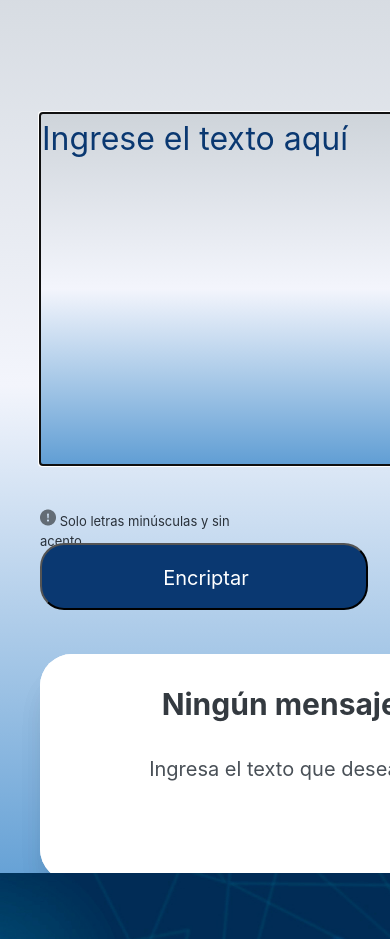
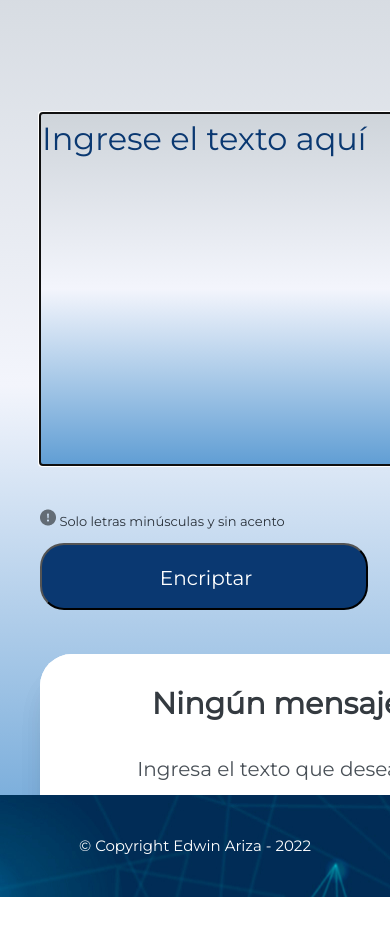
Before and after one commit to edwinariza92/encriptador-alura, a plain HTML site: page index.html in a window 390 px wide. Shown: the part 127-1066 px from the top of the page. After the commit the page ends 1024 px from the top, so only its background shows below. Drawn offline with Linux system fonts and the light colour scheme; a web font is replaced by a local one.

Commit message:
correccion de footer y cambio de font

```diff
--- a/index.html
+++ b/index.html
@@ -7,6 +7,9 @@
   <meta name="viewport" content="width=device-width, initial-scale=1.0">
   <link rel="stylesheet" href="reset.css/reset.css">
   <link rel="stylesheet" href="style.css">
+  <link rel="preconnect" href="https://fonts.googleapis.com">
+  <link rel="preconnect" href="https://fonts.gstatic.com" crossorigin>
+  <link href="https://fonts.googleapis.com/css2?family=Monoton&family=Montserrat:ital,wght@0,100;0,200;0,300;0,400;1,100;1,200&family=Rubik+Bubbles&display=swap" rel="stylesheet">
   <script src="script.js"></script>
   <title>Encriptador</title>
 </head>
--- a/style.css
+++ b/style.css
@@ -4,10 +4,7 @@ body{
     width: 100%;
     height: 1024px;
     background: linear-gradient(#CED4DA,#F3F5FC,#609ED4);
-}
-
-main{
-    display: block;
+    font-family: 'Montserrat', sans-serif;
 }
 
 .logo{
@@ -31,7 +28,7 @@ textarea{
     left: 240px;
     top: 168px;
     border: none;
-    font-family: 'Inter';
+    font-family: 'Montserrat', sans-serif;
     font-style: normal;
     font-weight: 400;
     font-size: 32px;
@@ -39,12 +36,13 @@ textarea{
     color: #0A3871;
 }
 ::placeholder{
-    font-family: 'Inter';
+    font-family: 'Montserrat', sans-serif;
     font-style: normal;
     font-weight: 400;
     font-size: 32px;
     line-height: 150%;
     color: #0A3871;
+    outline: none;
 }
 
 .frame1{
@@ -63,9 +61,9 @@ textarea{
 
 .frame1 p{
 
-    width: 205px;
+    width: 250px;
     height: 18px;
-    font-family: 'Inter';
+    font-family: 'Montserrat', sans-serif;
     font-style: normal;
     font-weight: 400;
     font-size: 13px;
@@ -109,7 +107,7 @@ textarea{
 .encriptar h1{
     width: 280px;
     height: 19px;
-    font-family: 'Inter';
+    font-family: 'Montserrat', sans-serif;
     font-style: normal;
     font-weight: 400;
     font-size: 20px;
@@ -151,7 +149,7 @@ textarea{
 .desencriptar h1{
     width: 280px;
     height: 19px;
-    font-family: 'Inter';
+    font-family: 'Montserrat', sans-serif;
     font-style: normal;
     font-weight: 400;
     font-size: 20px;
@@ -177,7 +175,7 @@ textarea{
     width: 400px;
     height: 944px;
     left: 1000px;
-    top: 40px;
+    top: 20px;
 /* White */
     background: #FFFFFF;
     border: 1px solid #000000;
@@ -194,7 +192,7 @@ textarea{
     left: 1032px;
     top: 72px;
 
-    font-family: 'Inter';
+    font-family: 'Montserrat', sans-serif;
     font-style: normal;
     font-weight: 400;
     font-size: 24px;
@@ -218,13 +216,12 @@ textarea{
     height: 781px;
     left: 1032px;
     top: 72px;
-    font-family: 'Inter';
+    font-family: 'Montserrat', sans-serif;
     font-style: normal;
     font-weight: 400;
     font-size: 24px;
     line-height: 150%;
-/* or 36px */
-/* Gray/gray-400 */
+
     color: #495057;
     background: white;
 }
@@ -246,7 +243,7 @@ textarea{
 .caja h1{
     width: 336px;
     height: 58px;
-    font-family: 'Inter';
+    font-family: 'Montserrat', sans-serif;
     font-style: normal;
     font-weight: 700;
     font-size: 24px;
@@ -265,7 +262,7 @@ textarea{
 .caja p{
     width: 336px;
     height: 48px;
-    font-family: 'Inter';
+    font-family: 'Montserrat', sans-serif;
     font-style: normal;
     font-weight: 400;
     font-size: 16px;
@@ -302,7 +299,7 @@ textarea{
 .copiar h1{
     width: 288px;
     height: 19px;
-    font-family: 'Inter';
+    font-family: 'Montserrat', sans-serif;
     font-style: normal;
     font-weight: 400;
     font-size: 20px;
@@ -321,14 +318,14 @@ textarea{
 }
 
 footer{
-    text-align: center;
-    background: url(imagenes/footer.jpg);
-    padding: 40px;
     position: absolute;
-    top:1000px;
     left: 0;
     bottom: 0;
     width: 100%;
+    background: url(imagenes/footer.jpg);
+    color: white;
+    text-align: center;
+
 }
 .copyright{
     color: white;
@@ -352,14 +349,11 @@ footer{
     left: 40px;
     top: 240px;
 
-    font-family: 'Inter';
+    font-family: 'Montserrat', sans-serif;
     font-style: normal;
     font-weight: 400;
     font-size: 32px;
     line-height: 150%;
-    /* identical to box height, or 48px */
-    /* Dark blue/dark-blue-300 */
-
     color: #0A3871;
    }
    .frame1{
@@ -408,7 +402,7 @@ footer{
     width: auto;
     height: auto;
 
-    font-family: 'Inter';
+    font-family: 'Montserrat', sans-serif;
     font-style: normal;
     font-weight: 700;
     font-size: 30px;
@@ -423,7 +417,7 @@ footer{
    .caja p{
     width: auto;
     height: auto;
-    font-family: 'Inter';
+    font-family: 'Montserrat', sans-serif;
     font-style: normal;
     font-weight: 400;
     font-size: 20px;
@@ -455,7 +449,7 @@ footer{
    .copiar h1{
     width: 576px;
     height: 19px;
-    font-family: 'Inter';
+    font-family: 'Montserrat', sans-serif;
     font-style: normal;
     font-weight: 400;
     font-size: 26px;
@@ -474,7 +468,7 @@ footer{
 
     align-items: center;
 
-    width: 92%;
+    width: 100%;
     height: 10%;
 
    }
```
Also changed, not shown: imagenes/frame.png (added).
